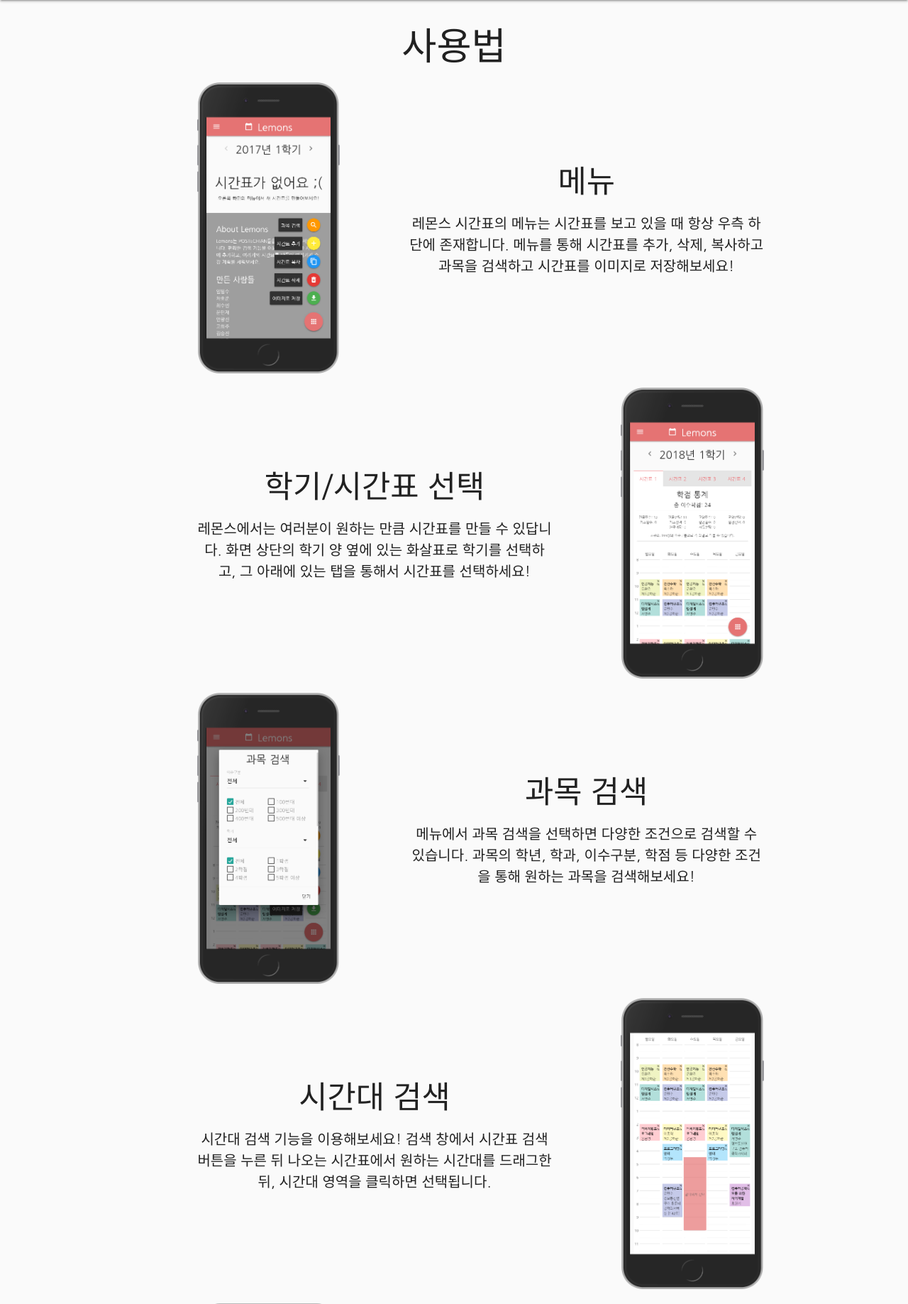
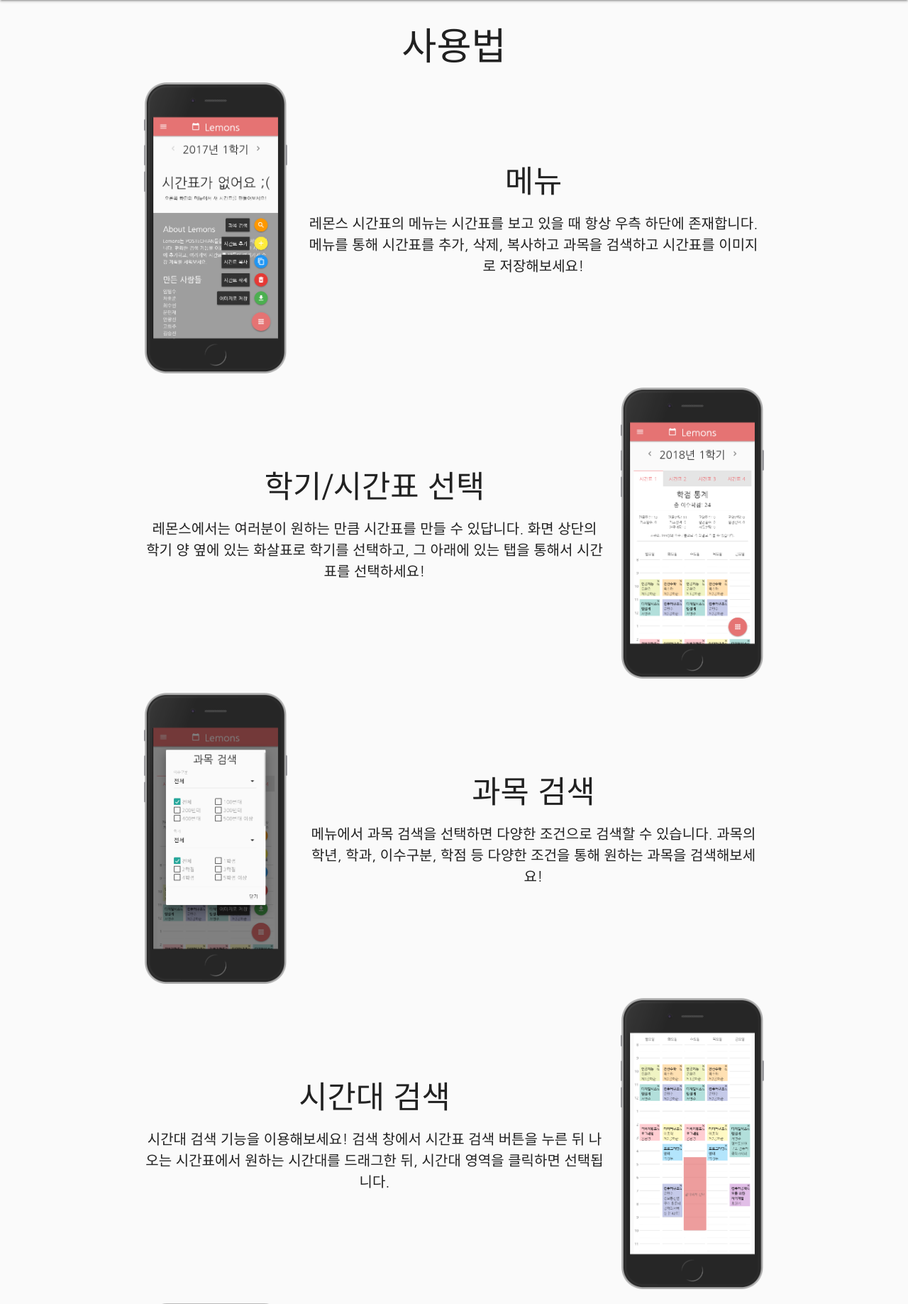
Before and after one commit to lbs1163/lemons, a Django app: page /howtouse/ in a window 1280 px wide. Shown: the part 64-1901 px from the top of the page at 71% size. Run offline with Django 3.2, Linux system fonts and the light colour scheme; some libraries are stand-ins or nearby versions.

Commit message:
fix howtouse page

```diff
--- a/core/templates/core/howtouse.html
+++ b/core/templates/core/howtouse.html
@@ -6,55 +6,55 @@
 <h2 class="center-align">사용법</h2>
 <div id="explain" class="container center-align">
     <div id="explain-menu" class="row flex">
-        <div class="col s6 offset-s3 m4 l3 offset-l1">
+        <div class="col s6 offset-s3 m4 l3">
             <img class="responsive-img" src="{% static 'images/menu.png' %}">
         </div>
-        <div class="explain col s12 m8 l7">
+        <div class="explain col s12 m8 l9">
             <h3>메뉴</h3>
             <p>레몬스 시간표의 메뉴는 시간표를 보고 있을 때 항상 우측 하단에 존재합니다. 메뉴를 통해 시간표를 추가, 삭제, 복사하고 과목을 검색하고 시간표를 이미지로 저장해보세요!</p>
         </div>
     </div>
     <div id="explain-multiple-timetables" class="row flex">
-        <div class="col s6 offset-s3 m4 push-m8 l3 push-l8">
+        <div class="col s6 offset-s3 m4 push-m8 l3 push-l9">
             <img class="responsive-img" src="{% static 'images/multiple_timetables.png' %}">
         </div>
-        <div class="explain col s12 m8 pull-m4 l7 pull-l4">
+        <div class="explain col s12 m8 pull-m4 l9 pull-l3">
             <h3>학기/시간표 선택</h3>
             <p>레몬스에서는 여러분이 원하는 만큼 시간표를 만들 수 있답니다. 화면 상단의 학기 양 옆에 있는 화살표로 학기를 선택하고, 그 아래에 있는 탭을 통해서 시간표를 선택하세요!</p>
         </div>
     </div>
     <div id="explain-search1" class="row flex">
-        <div class="col s6 offset-s3 m4 l3 offset-l1">
+        <div class="col s6 offset-s3 m4 l3">
             <img class="responsive-img" src="{% static 'images/search1.png' %}">
         </div>
-        <div class="explain col s12 m8 l7">
+        <div class="explain col s12 m8 l9">
             <h3>과목 검색</h3>
             <p>메뉴에서 과목 검색을 선택하면 다양한 조건으로 검색할 수 있습니다. 과목의 학년, 학과, 이수구분, 학점 등 다양한 조건을 통해 원하는 과목을 검색해보세요!</p>
         </div>
     </div>
     <div id="explain-search2" class="row flex">
-        <div class="col s6 offset-s3 m4 push-m8 l3 push-l8">
+        <div class="col s6 offset-s3 m4 push-m8 l3 push-l9">
             <img class="responsive-img" src="{% static 'images/search2.png' %}">
         </div>
-        <div class="explain col s12 m8 pull-m4 l7 pull-l4">
+        <div class="explain col s12 m8 pull-m4 l9 pull-l3">
             <h3>시간대 검색</h3>
             <p>시간대 검색 기능을 이용해보세요! 검색 창에서 시간표 검색 버튼을 누른 뒤 나오는 시간표에서 원하는 시간대를 드래그한 뒤, 시간대 영역을 클릭하면 선택됩니다.</p>
         </div>
     </div>
     <div id="explain-search3" class="row flex">
-        <div class="col s6 offset-s3 m4 l3 offset-l1">
+        <div class="col s6 offset-s3 m4 l3">
             <img class="responsive-img" src="{% static 'images/search3.png' %}">
         </div>
-        <div class="explain col s12 m8 l7">
+        <div class="explain col s12 m8 l9">
             <h3>시간표 과목 추가</h3>
             <p>과목을 검색한 뒤에는 과목 오른쪽에 있는 + 버튼을 통해 시간표에 과목을 추가하세요! 추가한 뒤에는 시간표에 표시되며, 시간표 상의 과목에 있는 x 버튼을 통해 삭제할 수 있어요.</p>
         </div>
     </div>
     <div id="explain-subject" class="row flex">
-        <div class="col s6 offset-s3 m4 push-m8 l3 push-l8">
+        <div class="col s6 offset-s3 m4 push-m8 l3 push-l9">
             <img class="responsive-img" src="{% static 'images/subject.png' %}">
         </div>
-        <div class="explain col s12 m8 pull-m4 l7 pull-l4">
+        <div class="explain col s12 m8 pull-m4 l9 pull-l3">
             <h3>과목 상세 보기</h3>
             <p>검색 결과, 시간표 등 과목에 있는 돋보기 버튼을 눌러 과목의 상세 정보를 확인해보세요! 만일 잘못된 정보가 있는 것 같다면 <a href="https://fb.com/poapper">포애퍼 페이스북</a>을 통해 제보 바랍니다 :)</p>
         </div>
```
